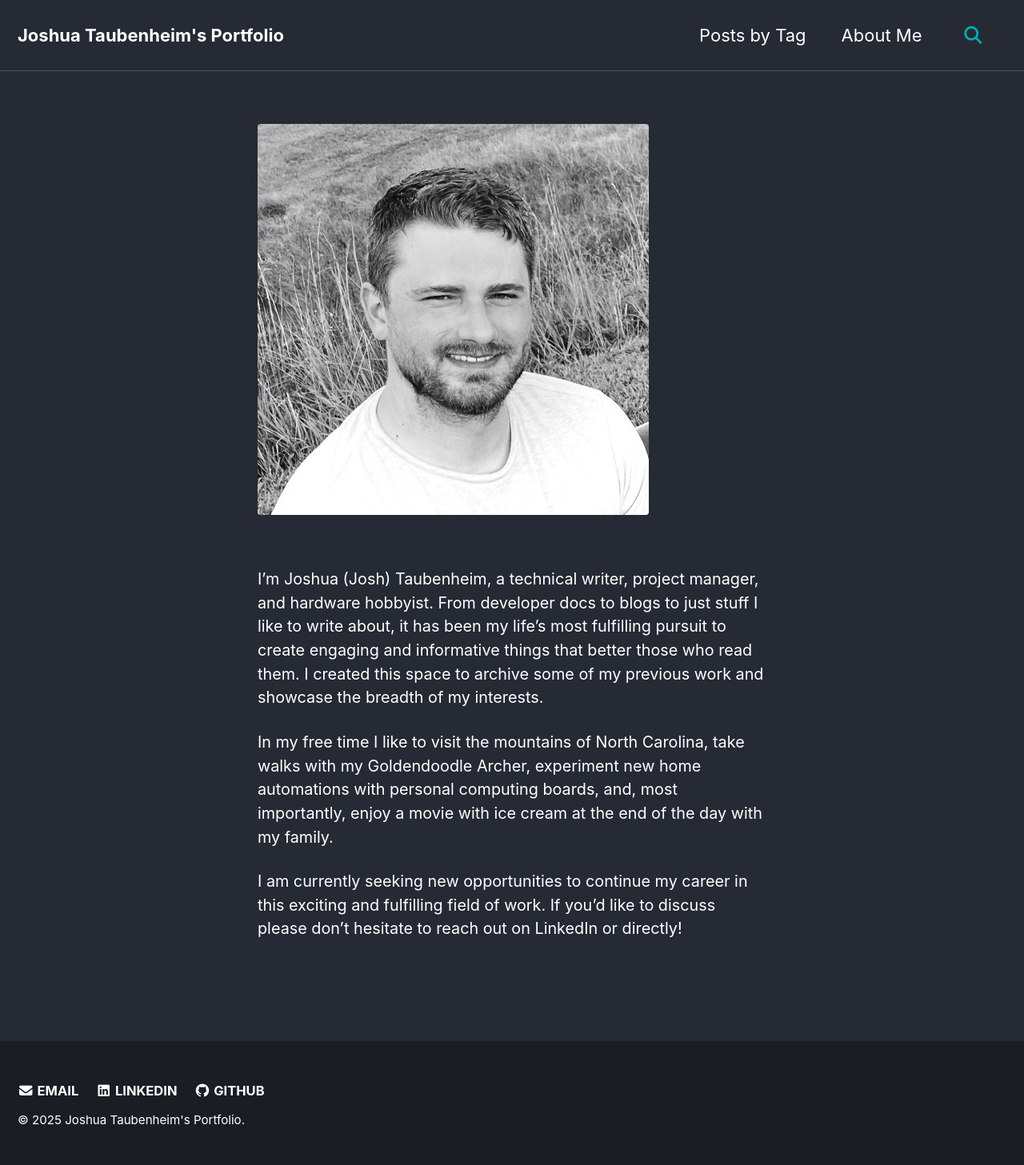
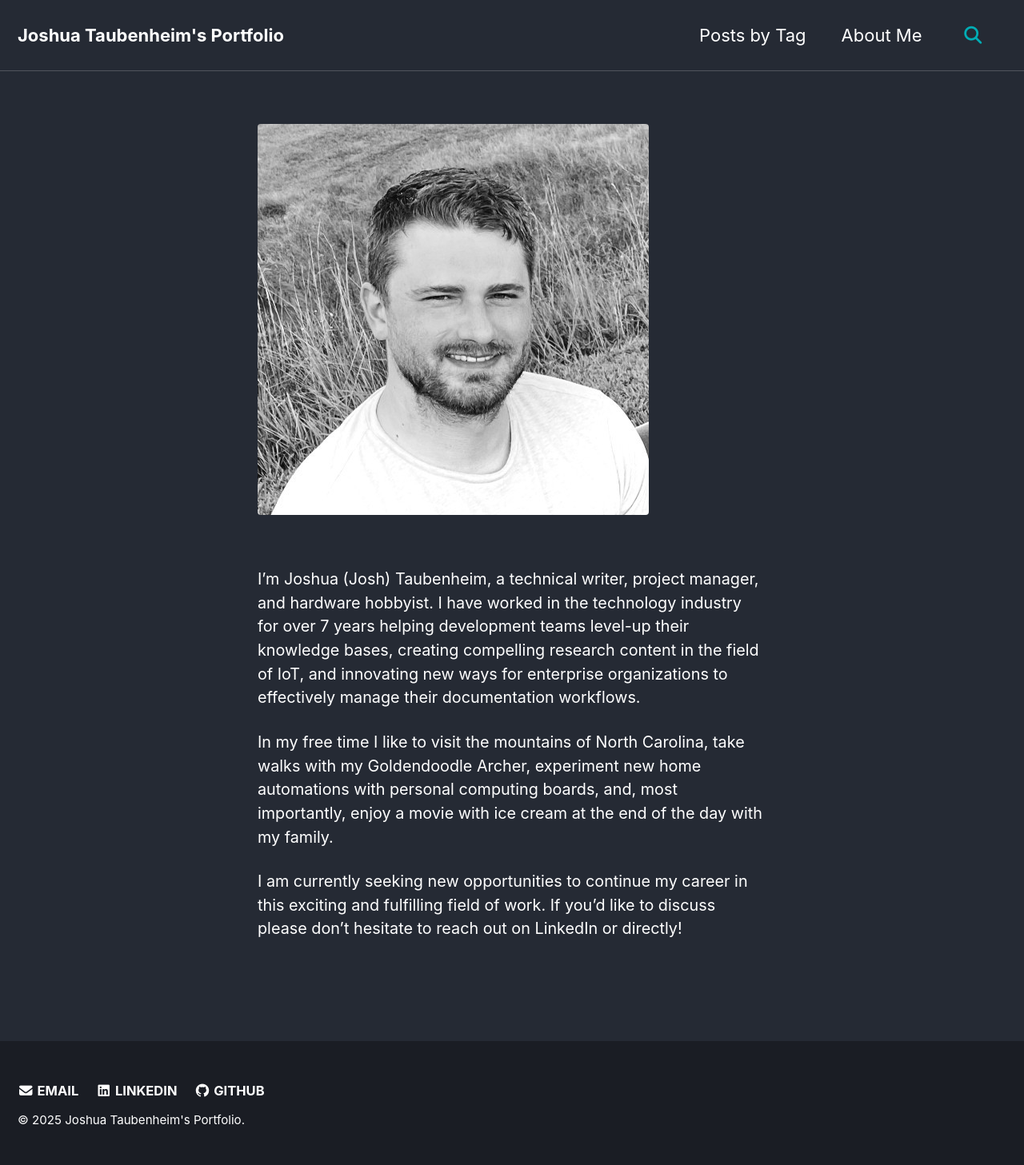
Before and after one commit to jtaubenheim/professional-portfolio, a Jekyll site: the page built from _pages/about.md, in a window 1280 px wide. Shown: the whole page at 80% size. Built offline with Jekyll 4.4.1, drawn with Linux system fonts in a browser that asks for light colours; cached includes are drawn as plain includes; a script that is not in the unit is left out; comment, search, counter and statistics services are not loaded.

Commit message:
Update to bio

```diff
--- a/_config.yml
+++ b/_config.yml
@@ -64,7 +64,7 @@ plugins:
 author:
   name   : "Bio"
   avatar : "/assets/images/headshot.jpg"
-  bio    : "I’m Joshua (Josh) Taubenheim, a technical writer, project manager, and hardware hobbyist. From developer docs to blogs to just stuff I like to write about, it has been my life's most fulfilling pursuit to create engaging and informative things that better those who read them. I created this space to archive some of my previous work and showcase the breadth of my interests.<br><br>I am currently seeking new opportunities to continue my career in this exciting and fulfilling field of work. If you'd like to discuss please don't hesitate to reach out on LinkedIn or directly!"
+  bio    : "I’m Joshua (Josh) Taubenheim, a technical writer, project manager, and hardware hobbyist. I have worked in the technology industry for over 7 years helping development teams level-up their knowledge bases, creating compelling research content in the field of IoT, and innovating new ways for enterprise organizations to effectively manage their documentation workflows. I created this space to archive some of my previous professional work and showcase my interests.<br><br>I am actively seeking new career opportunities! If you'd like to discuss please don't hesitate to reach out on LinkedIn or directly!"
   links:
     - label: "Email"
       icon: "fa-solid fa-envelope"
--- a/_pages/about.md
+++ b/_pages/about.md
@@ -9,7 +9,7 @@ title:
    class="avatar-circle"
 %}
 
-I’m Joshua (Josh) Taubenheim, a technical writer, project manager, and hardware hobbyist. From developer docs to blogs to just stuff I like to write about, it has been my life’s most fulfilling pursuit to create engaging and informative things that better those who read them. I created this space to archive some of my previous work and showcase the breadth of my interests.
+I’m Joshua (Josh) Taubenheim, a technical writer, project manager, and hardware hobbyist. I have worked in the technology industry for over 7 years helping development teams level-up their knowledge bases, creating compelling research content in the field of IoT, and innovating new ways for enterprise organizations to effectively manage their documentation workflows.
 
 In my free time I like to visit the mountains of North Carolina, take walks with my Goldendoodle Archer, experiment new home automations with personal computing boards, and, most importantly, enjoy a movie with ice cream at the end of the day with my family.
 
```
